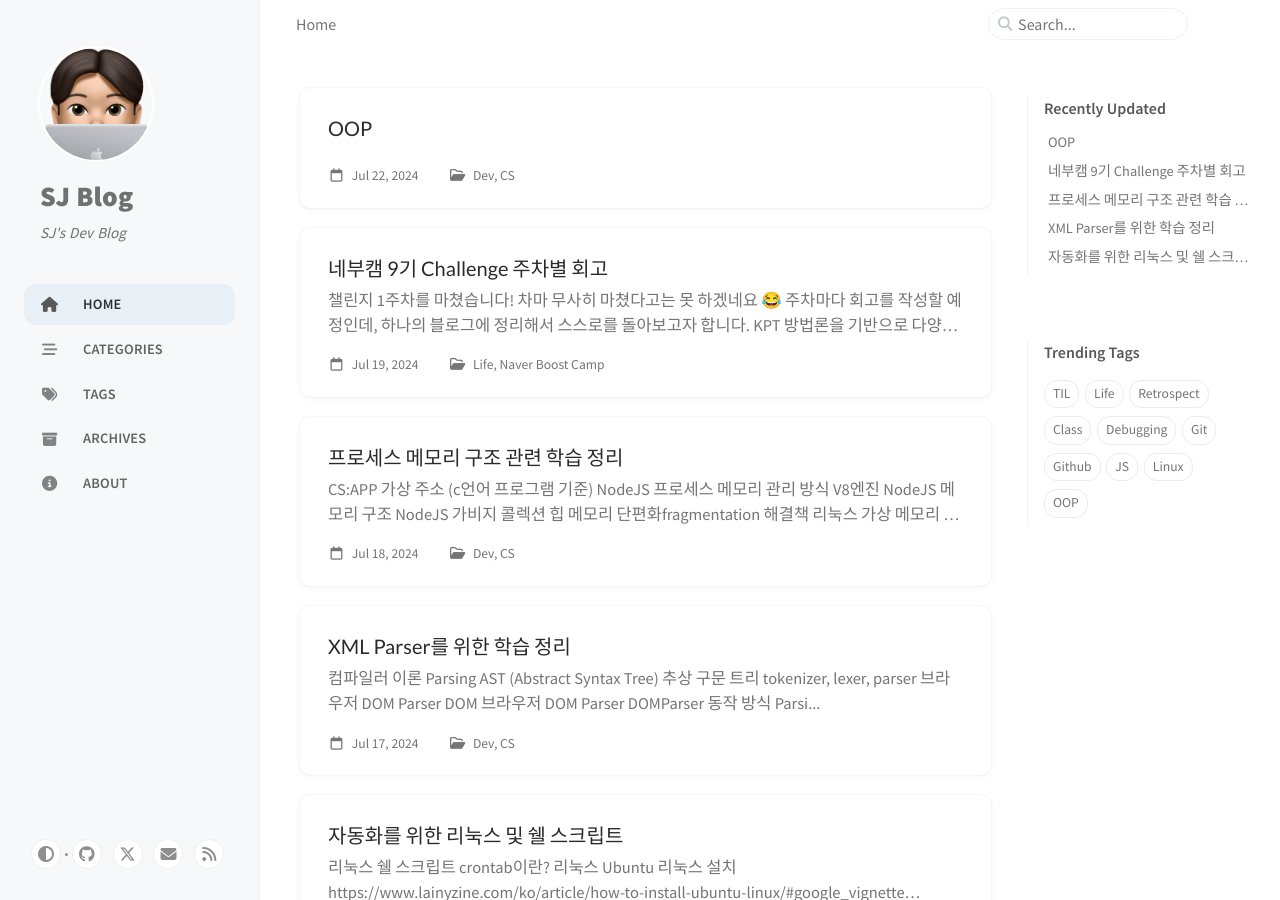
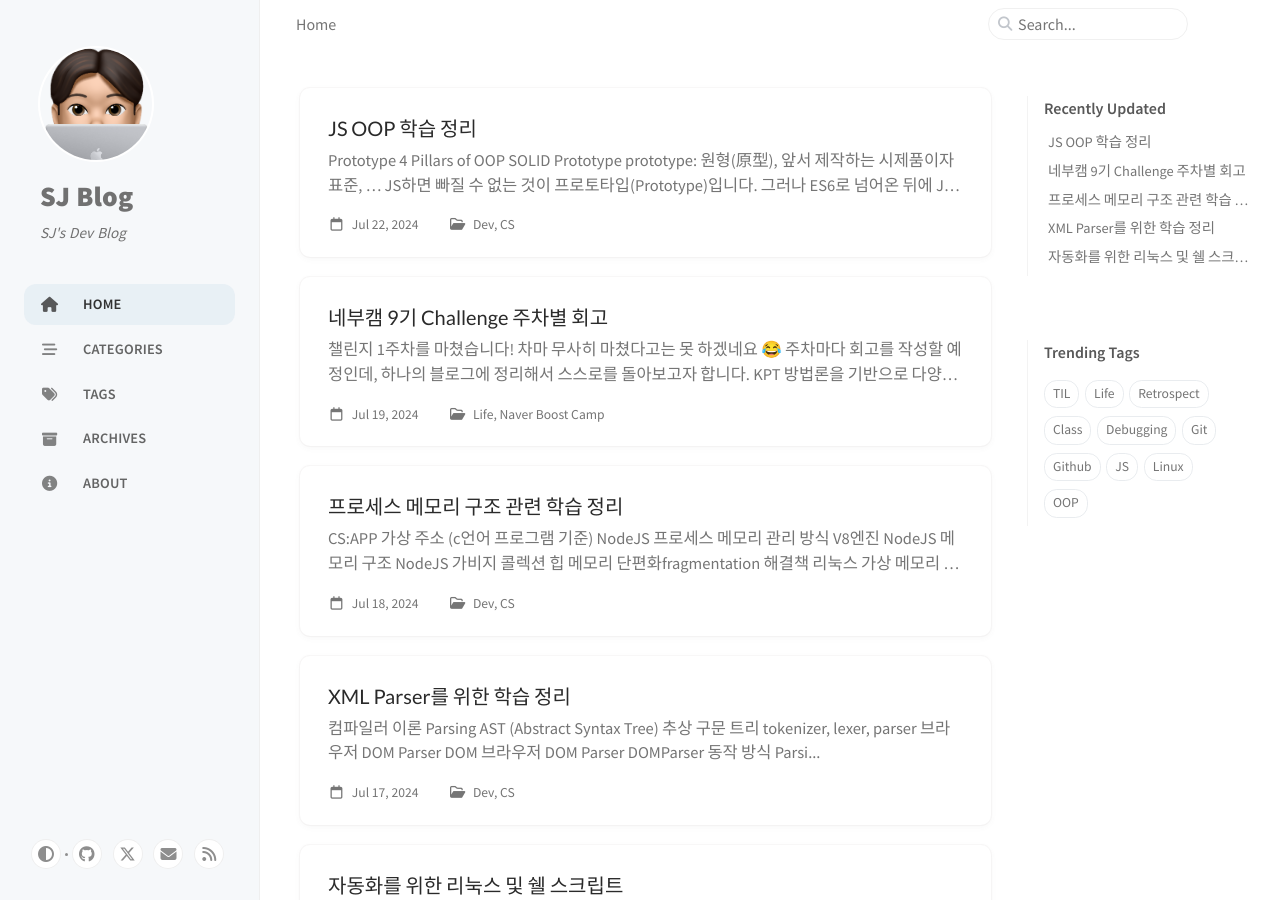
Before and after one commit to sjy2335/sjy2335.github.io, a Jekyll site: the page built from index.html, in a window 1280 px wide and 900 px high. Built offline with Jekyll 4.4.1, drawn with Linux system fonts in a browser that asks for light colours; cached includes are drawn as plain includes; some of the changed lines change nothing that is shown.

Commit message:
docs: upload post 240722

````diff
--- a/_posts/2024-07-22-240722-TIL.md
+++ b/_posts/2024-07-22-240722-TIL.md
@@ -1,6 +1,107 @@
 ---
-title: OOP
+title: JS OOP 학습 정리
 date: 2024-07-22 00:00:00 +09:00
 categories: [Dev, CS]
 tags: [TIL, OOP, Polymorphism, Class, JS]
 ---
+
+<!-- @import "[TOC]" {cmd="toc" depthFrom=1 depthTo=6 orderedList=false} -->
+
+<!-- code_chunk_output -->
+
+- [Prototype](#prototype)
+- [4 Pillars of OOP](#4-pillars-of-oop)
+- [SOLID](#solid)
+
+<!-- /code_chunk_output -->
+
+### Prototype
+
+_prototype: 원형(原型), 앞서 제작하는 시제품이자 표준, ..._
+JS하면 빠질 수 없는 것이 프로토타입(Prototype)입니다. 그러나 ES6로 넘어온 뒤에 JS를 학습했기에 프로토타입에 익숙지 않아 학습해 보았습니다.
+
+- 프로토타입 생성
+
+  ```js
+  // 생성 방법 1. Object.create()
+  const personPrototype = {
+    greet() {
+      console.log("hello!");
+    }
+  };
+  ```
+
+  ```js
+  const sj = Object.create(personPrototype);
+  sj.greet(); // hello!
+
+  // 생성 방법 2. 생성자 함수 이용
+  // js의 모든 함수는 prototype 속성을 가지며, 생성자로 불리면 이 속성이 새롭게 생성된 객체의 프로토타입이 됩니다.
+  const personPrototype = {
+    greet() {
+      console.log(`hello, my name is ${this.name}!`);
+    }
+  };
+  function Person(name) {
+    this.name = name;
+  }
+
+  Object.assign(Person.prototype, personPrototype);
+  const yj = new Person("Yoon");
+  yj.greet(); // hello, my name is Yoon!
+  ```
+
+- `Object.hasOwn(객체, 메소드 혹은 변수)` 프로토타입으로 정의된 메소드는 hasOwn에서 false를 반환하여 구분됩니다.
+
+- 프로토타입은 디자인 패턴 중 하나입니다. 객체를 효율적으로 생성하는 방법으로, 비용이 큰 객체의 생성을 회피합니다.
+- 위 예시에서와 같이 프로토타입으로 객체를 생성하면 프로토타입의 메모리 공간을 공유하여 자원을 아낄 수 있습니다.
+
+- 자바스크립트는 모든 객체를 생성할 때 프로토타입을 사용하며, 이는 객체를 생성하기만 해도 프로토타입이 적용된다는 뜻입니다.
+
+- 자바스크립트에서 객체를 만드는 생성자 자체는 함수입니다.
+
+### 4 Pillars of OOP
+
+- Abstraction
+- Encapsulation
+- Inheritance
+- Polymorphism
+
+### SOLID
+
+**SRP (Single Responsibility Principle) 단일 책임 원칙**
+
+- 하나의 클래스는 하나의 책임만 가져야 한다는 뜻입니다.
+- 클래스를 변경하는 이유는 단 하나여야 합니다.
+
+  - 변경이 있을 때 파급 효과가 적어야 합니다.
+  - 이를 지키지 않으면, 한 책임의 변경에 의해 다른 책임과 관련된 코드에 영향을 미칠 수 있습니다.
+
+- 이때, 책임이란 기능이나 역할과 같이 생각하면 됩니다.
+- 책임이 여러개면 클래스와 내부 함수끼리 결합을 가진 확률이 높아지고, 이는 좋지 않은 코드를 낳습니다.
+
+**OCP (Open-Closed Principle) 개방-폐쇄 원칙**
+
+- 소프트웨어 요소는 확장에는 열려 있으나 변경에는 닫혀 있어야 합니다.
+- 즉, 기존의 코드를 변경하지 않고 기능을 수정, 추가할 수 있도록 설계해야합니다.
+- 인터페이스를 구현한 새로운 클래스를 하나 만들어서 새로운 기능을 구현해야 합니다.
+
+- 상속(다형성)과 추상화(인터페이스)를 활용합니다.
+- TypeScript...?
+
+**LSP (Liskov Substitution Principle) 리스코프 치환 원칙**
+
+- 하위 타입 객체는 상위 타입 객체에서 가능한 행위를 수행할 수 있어야 한다.
+  - 즉, 상위 타입 객체를 하위 타입 객체로 대체하여도 정상적으로 동작해야 한다.
+
+**ISP (Interface Segregation Principle) 인터페이스 분리 원칙**
+
+- 클라이언트는 자신이 사용하는 메소드에만 의존해야 한다.
+
+**DIP (Dependency Inversion Principle) 의존 역전 원칙**
+
+- "추상회에 의존해야지, 구체화에 의존하면 안된다."
+- 변하기 어려운 추상적인 것에 의존해야 한다는 것입니다.
+  - 즉, 구현 클래스에 의존하지 말고, 인터페이스에 의존하라는 뜻입니다.
+- 고수준 모듈은 저수준 모듈의 구현에 의존해서는 안됩니다.
+  - 이상적인 형태는 저수준 모듈이 변경되어도 고수준 모듈은 변경이 필요없는 것입니다.
````
Also changed, not shown: _posts/image.png (added).
